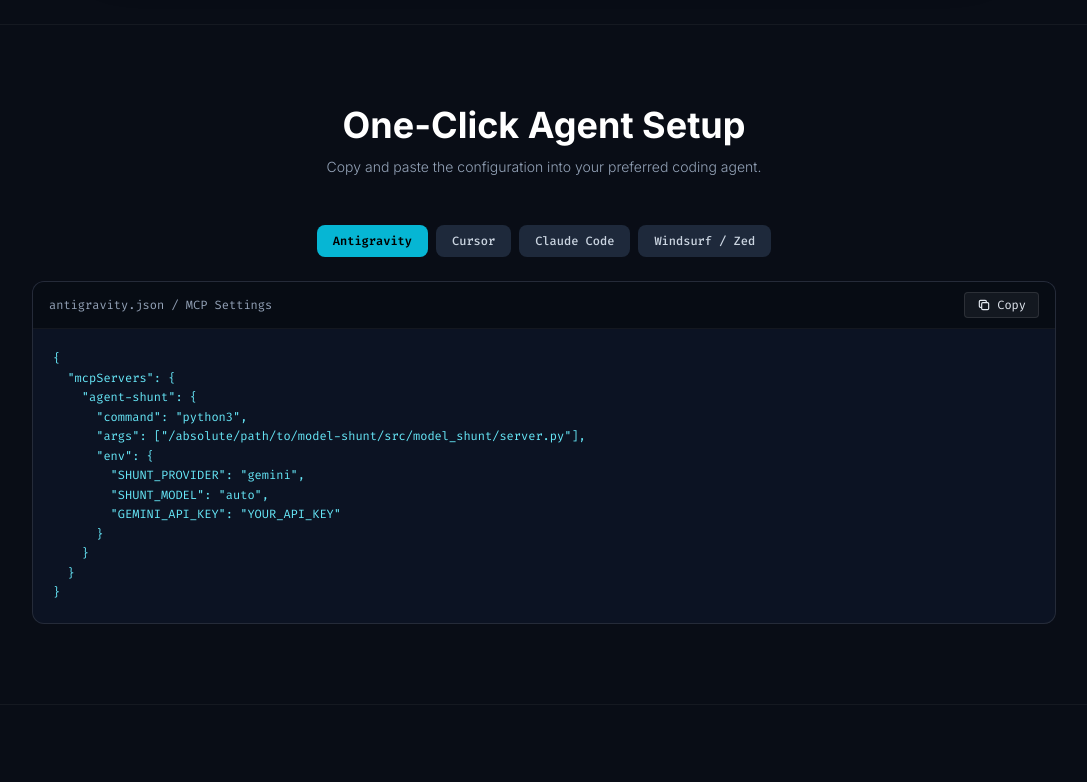
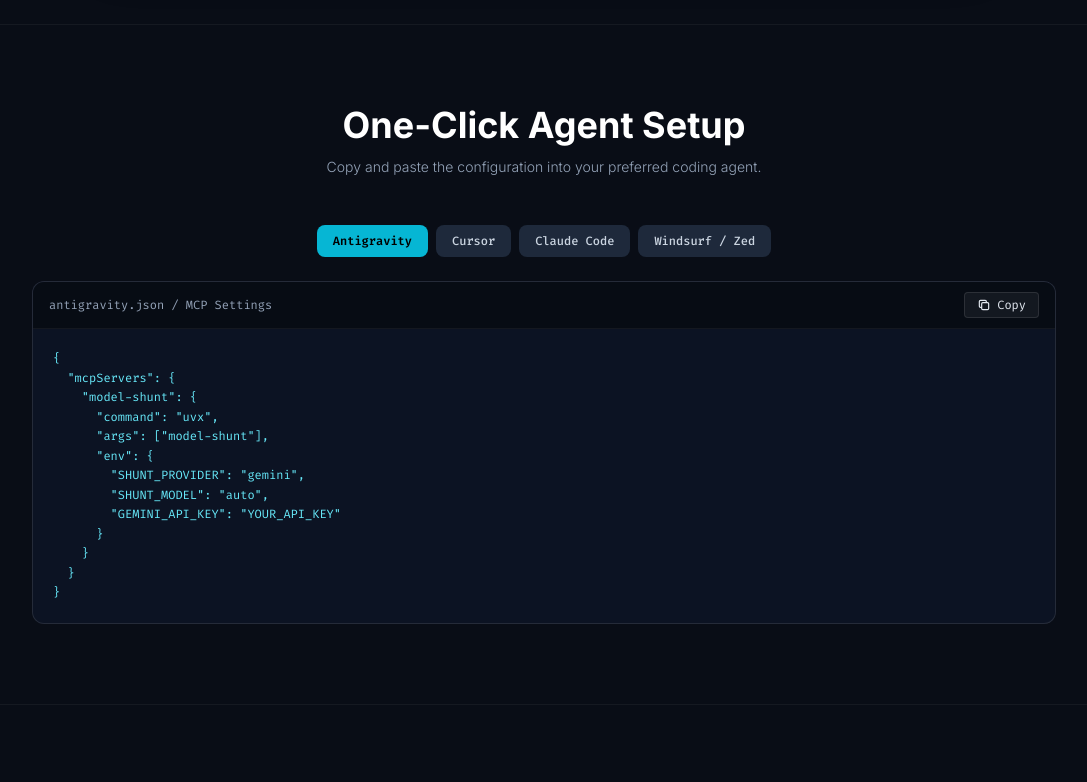
Before and after one commit to yasmanycastillo/agent-shunt, a website: page docs/index.html in a window 1280 px wide. Shown: the part 2000-2782 px from the top of the page, without its empty margins (96-1183 px from the left). Drawn offline with nearby package versions, Linux system fonts and the light colour scheme.

Commit message:
docs: update landing install snippets to uvx/plugin marketplace, v1.1.1 badge, Python 3.9+

```diff
--- a/docs/index.html
+++ b/docs/index.html
@@ -75,7 +75,7 @@
       <div class="flex items-center space-x-3">
         <span class="text-2xl">🔀</span>
         <span class="font-bold text-lg tracking-tight bg-gradient-to-r from-white via-slate-200 to-brand-400 bg-clip-text text-transparent">Agent-Shunt</span>
-        <span class="text-xs px-2 py-0.5 rounded-full bg-brand-500/10 text-brand-400 border border-brand-500/20 font-mono">v1.1</span>
+        <span class="text-xs px-2 py-0.5 rounded-full bg-brand-500/10 text-brand-400 border border-brand-500/20 font-mono">v1.1.1</span>
       </div>
 
       <nav class="hidden md:flex items-center space-x-8 text-sm font-medium text-slate-300">
@@ -346,7 +346,7 @@
           </div>
           <h3 class="text-base font-semibold text-white mb-2">Zero Dependencies</h3>
           <p class="text-xs text-slate-400 leading-relaxed">
-            Written in pure Python 3 standard library. No pip install, no virtualenv, and no npm. Works instantly anywhere Python 3.8+ is installed.
+            Written in pure Python 3 standard library. No pip install, no virtualenv, and no npm. Works instantly anywhere Python 3.9+ is installed.
           </p>
         </div>
 
@@ -471,19 +471,19 @@
     const snippets = {
       antigravity: {
         file: "antigravity.json / MCP Settings",
-        code: `{\n  "mcpServers": {\n    "agent-shunt": {\n      "command": "python3",\n      "args": ["/absolute/path/to/model-shunt/src/model_shunt/server.py"],\n      "env": {\n        "SHUNT_PROVIDER": "gemini",\n        "SHUNT_MODEL": "auto",\n        "GEMINI_API_KEY": "YOUR_API_KEY"\n      }\n    }\n  }\n}`
+        code: `{\n  "mcpServers": {\n    "model-shunt": {\n      "command": "uvx",\n      "args": ["model-shunt"],\n      "env": {\n        "SHUNT_PROVIDER": "gemini",\n        "SHUNT_MODEL": "auto",\n        "GEMINI_API_KEY": "YOUR_API_KEY"\n      }\n    }\n  }\n}`
       },
       cursor: {
         file: ".cursor/mcp.json or Cursor MCP Settings",
-        code: `{\n  "mcpServers": {\n    "agent-shunt": {\n      "command": "python3",\n      "args": ["/absolute/path/to/model-shunt/src/model_shunt/server.py"],\n      "env": {\n        "SHUNT_PROVIDER": "gemini",\n        "SHUNT_MODEL": "auto",\n        "GEMINI_API_KEY": "YOUR_API_KEY"\n      }\n    }\n  }\n}`
+        code: `{\n  "mcpServers": {\n    "model-shunt": {\n      "command": "uvx",\n      "args": ["model-shunt"],\n      "env": {\n        "SHUNT_PROVIDER": "gemini",\n        "SHUNT_MODEL": "auto",\n        "GEMINI_API_KEY": "YOUR_API_KEY"\n      }\n    }\n  }\n}`
       },
       claude: {
-        file: "Install as local plugin",
-        code: `# 1. Install local plugin into Claude Code\nclaude plugin install /absolute/path/to/agent-shunt/plugin\n\n# 2. Or run CLI directly in your terminal\n./plugin/scripts/bulk-read --question "How are tokens handled?" --paths src/auth.ts --auto-model`
+        file: "Install via plugin marketplace / mcp add",
+        code: `# 1. Install as Claude Code plugin (hooks + skills + MCP server)\n/plugin marketplace add yasmanycastillo/agent-shunt\n/plugin install shunt@model-shunt\n\n# 2. Or register just the MCP server\nclaude mcp add model-shunt -- uvx model-shunt`
       },
       windsurf: {
         file: "~/.codeium/windsurf/mcp_config.json",
-        code: `{\n  "mcpServers": {\n    "agent-shunt": {\n      "command": "python3",\n      "args": ["/absolute/path/to/model-shunt/src/model_shunt/server.py"],\n      "env": {\n        "SHUNT_PROVIDER": "groq",\n        "SHUNT_MODEL": "auto",\n        "GROQ_API_KEY": "YOUR_GROQ_API_KEY"\n      }\n    }\n  }\n}`
+        code: `{\n  "mcpServers": {\n    "model-shunt": {\n      "command": "uvx",\n      "args": ["model-shunt"],\n      "env": {\n        "SHUNT_PROVIDER": "groq",\n        "SHUNT_MODEL": "auto",\n        "GROQ_API_KEY": "YOUR_GROQ_API_KEY"\n      }\n    }\n  }\n}`
       }
     };
 
```
